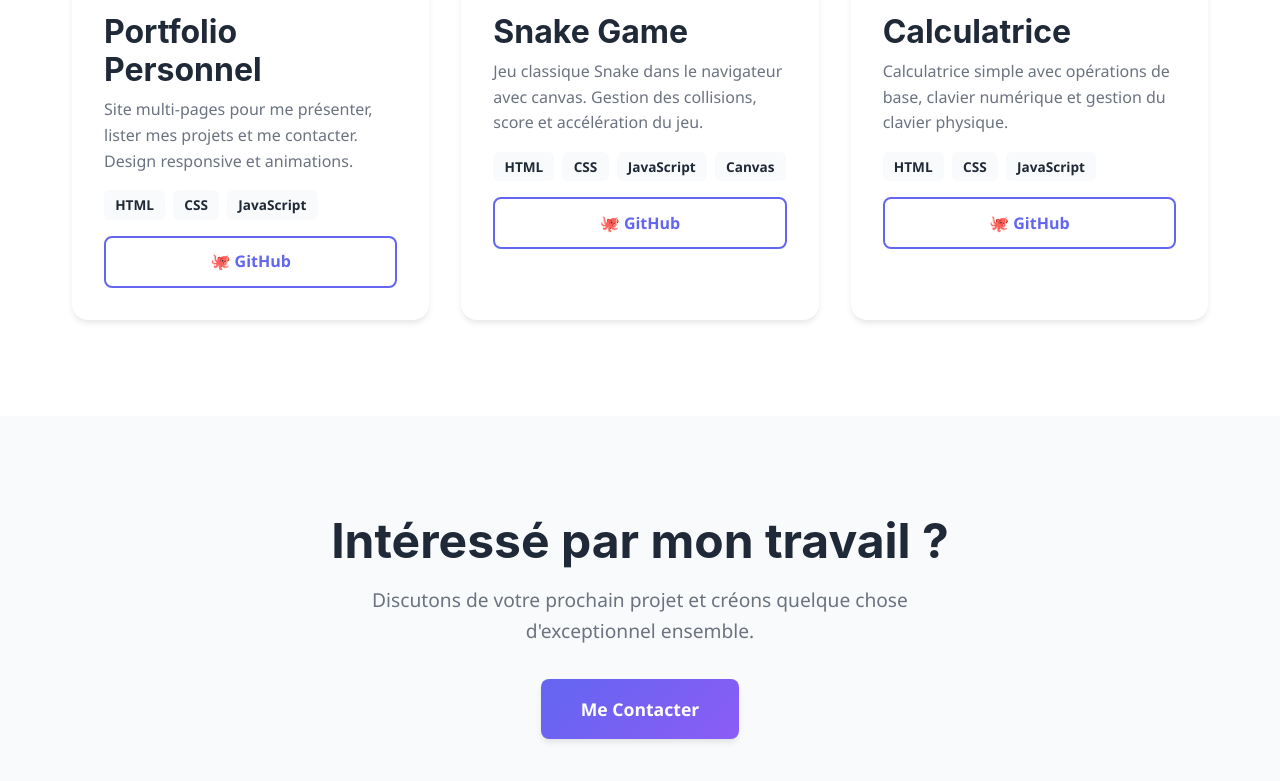
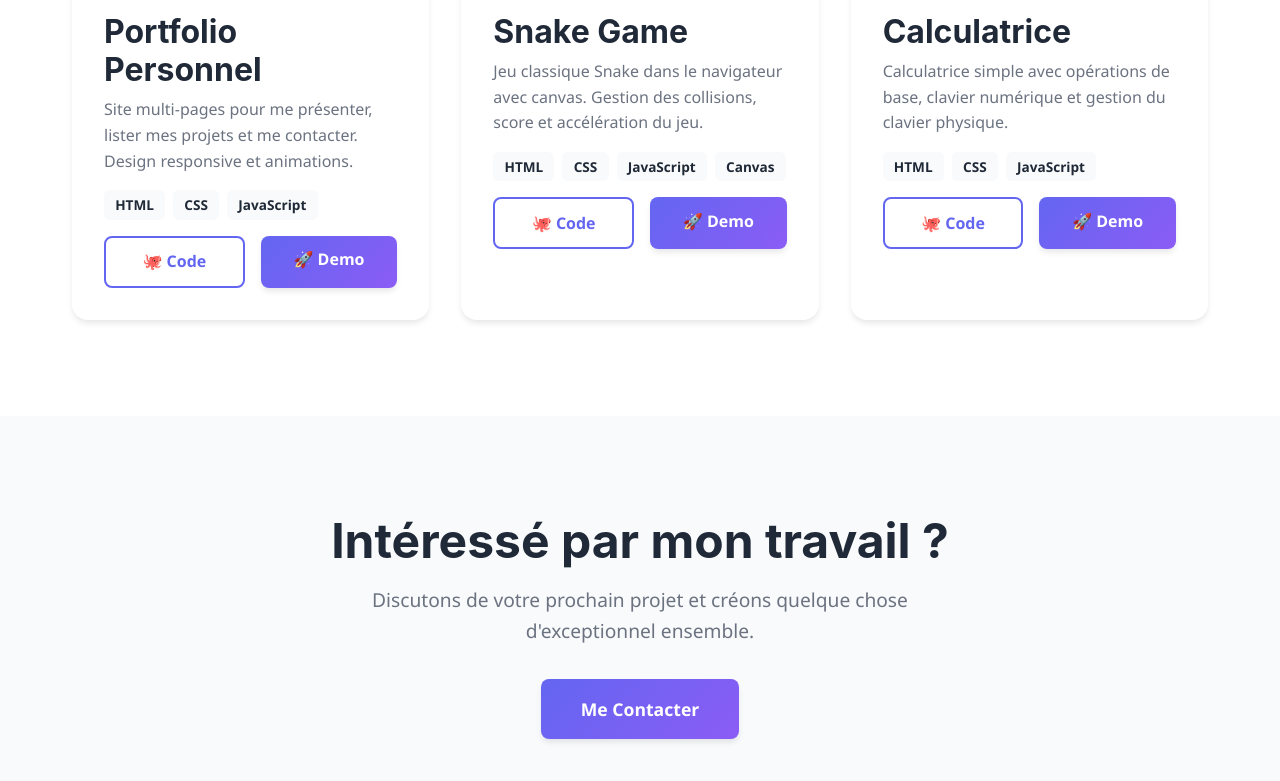
Before and after one commit to AmineMohellebi/Aportfolio, a plain HTML site: page projects.html in a window 1280 px wide. Shown: the part 842-1623 px from the top of the page. Drawn offline with Linux system fonts and the light colour scheme.

Commit message:
Add demo links to project cards and update button labels

```diff
--- a/projects.html
+++ b/projects.html
@@ -65,7 +65,8 @@
                         <span style="background: var(--bg-secondary); padding: 0.25rem 0.7rem; border-radius: var(--radius-sm); font-size: 0.85rem; font-weight: 600;">JavaScript</span>
                     </div>
                     <div style="display: flex; gap: 1rem;">
-                        <a href="https://github.com/AmineMohellebi/Aportfolio" target="_blank" class="btn btn-outline" style="flex: 1; padding: 0.7rem;">🐙 GitHub</a>
+                        <a href="https://github.com/AmineMohellebi/Aportfolio" target="_blank" class="btn btn-outline" style="flex: 1; padding: 0.7rem;">🐙 Code</a>
+                        <a href="https://regal-gingersnap-a6eed4.netlify.app/" target="_blank" class="btn btn-primary" style="flex: 1; padding: 0.7rem;">🚀 Demo</a>
                     </div>
                 </div>
 
@@ -83,7 +84,8 @@
                         <span style="background: var(--bg-secondary); padding: 0.25rem 0.7rem; border-radius: var(--radius-sm); font-size: 0.85rem; font-weight: 600;">Canvas</span>
                     </div>
                     <div style="display: flex; gap: 1rem;">
-                        <a href="https://github.com/AmineMohellebi/snack-game" target="_blank" class="btn btn-outline" style="flex: 1; padding: 0.7rem;">🐙 GitHub</a>
+                        <a href="https://github.com/AmineMohellebi/snack-game" target="_blank" class="btn btn-outline" style="flex: 1; padding: 0.7rem;">🐙 Code</a>
+                        <a href="https://idyllic-fairy-0f072d.netlify.app/" target="_blank" class="btn btn-primary" style="flex: 1; padding: 0.7rem;">🚀 Demo</a>
                     </div>
                 </div>
 
@@ -100,7 +102,8 @@
                         <span style="background: var(--bg-secondary); padding: 0.25rem 0.7rem; border-radius: var(--radius-sm); font-size: 0.85rem; font-weight: 600;">JavaScript</span>
                     </div>
                     <div style="display: flex; gap: 1rem;">
-                        <a href="https://github.com/AmineMohellebi/claclulatrice" target="_blank" class="btn btn-outline" style="flex: 1; padding: 0.7rem;">🐙 GitHub</a>
+                        <a href="https://github.com/AmineMohellebi/claclulatrice" target="_blank" class="btn btn-outline" style="flex: 1; padding: 0.7rem;">🐙 Code</a>
+                        <a href="https://creative-paprenjak-622511.netlify.app/" target="_blank" class="btn btn-primary" style="flex: 1; padding: 0.7rem;">🚀 Demo</a>
                     </div>
                 </div>
 
```
